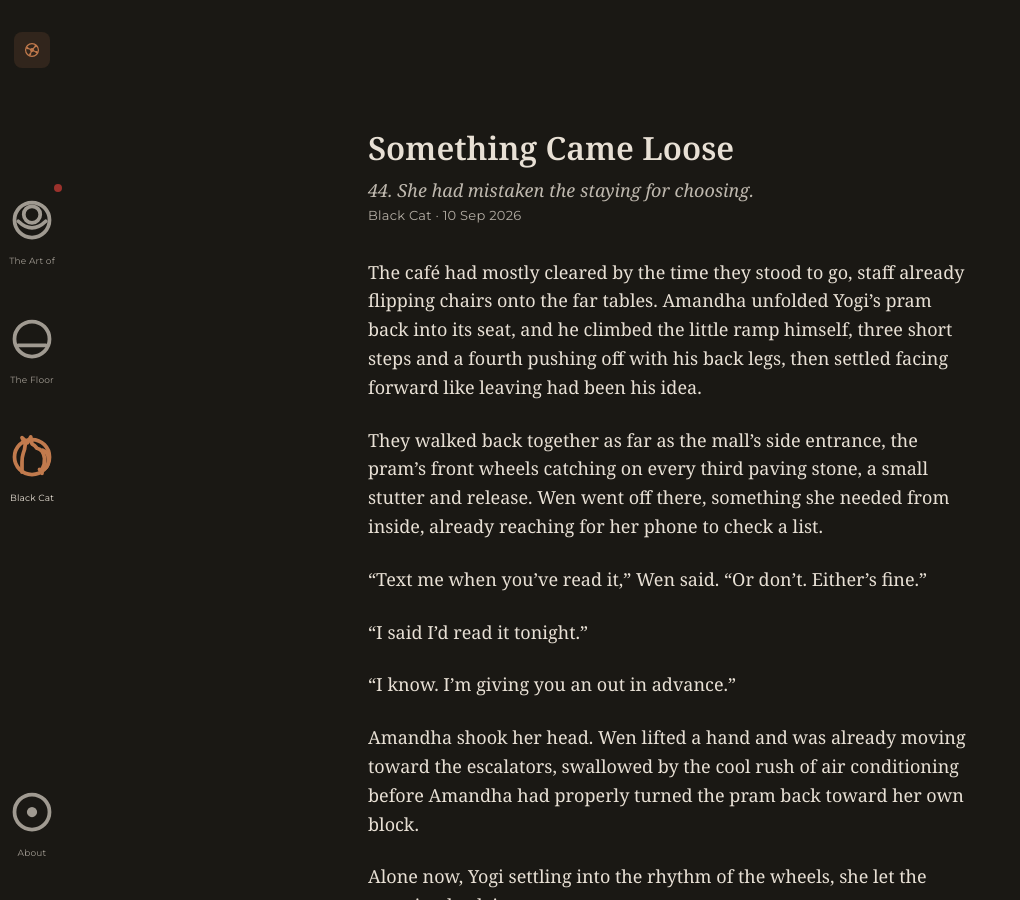
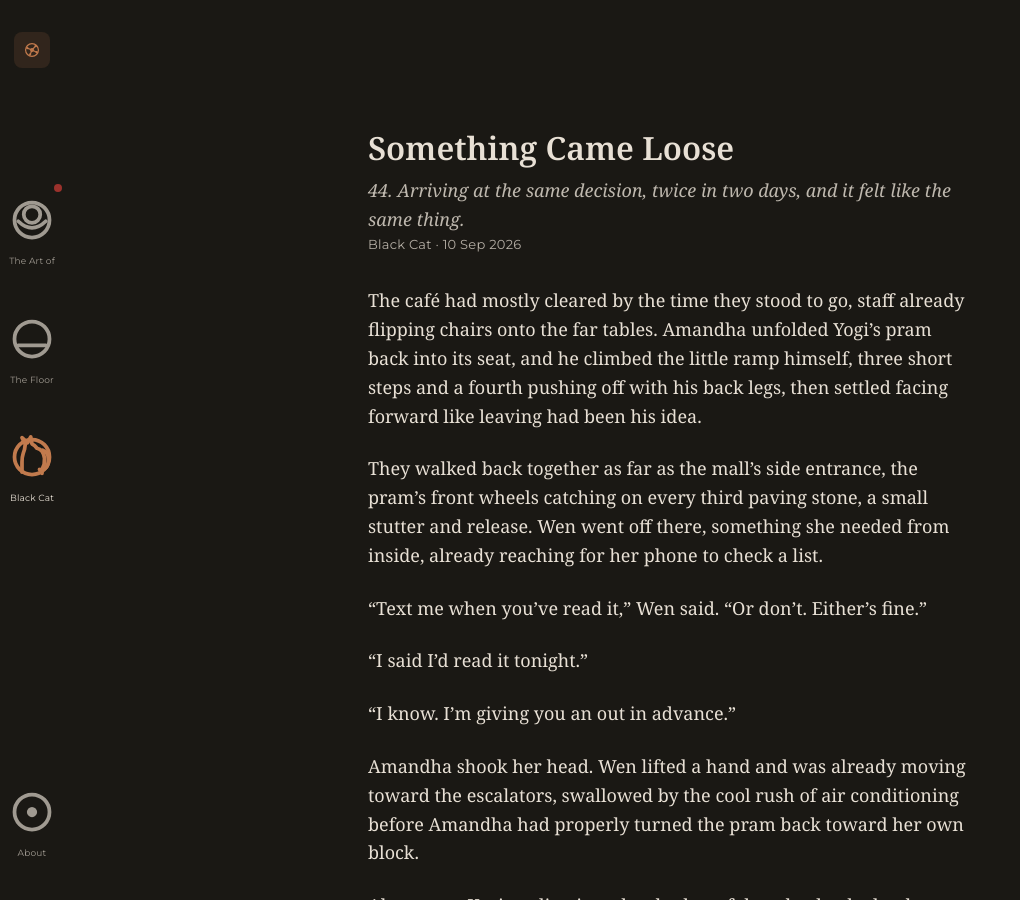
Before and after one commit to 2pix/small-things, a Jekyll site: the page built from _posts/2026-09-10-something-came-loose.md, in a window 1280 px wide and 900 px high. Shown: the whole window, without its empty margins (0-1020 px from the left). Built offline with Jekyll 4.4.1, drawn with Linux system fonts in a browser that asks for light colours.

Commit message:
Match Scene 44 subtitle to the Substack version
Co-Authored-By: Claude Sonnet 5 <noreply@anthropic.com>
Claude-Session: https://claude.ai/code/session_01F36Bz6scDMCRA22ziZQdVM

```diff
--- a/_posts/2026-09-10-something-came-loose.md
+++ b/_posts/2026-09-10-something-came-loose.md
@@ -1,6 +1,6 @@
 ---
 title: Something Came Loose
-subtitle: "44. She had mistaken the staying for choosing."
+subtitle: "44. Arriving at the same decision, twice in two days, and it felt like the same thing."
 description: "44. A phone call with David about hiring his mother's caregiver turns into real advice about dignity over competence. Walking home, Amandha faces down a marriage built on staying rather than wanting, and decides to keep her own flat unfinished, on purpose."
 category: black-cat
 date: 2026-09-10
```
